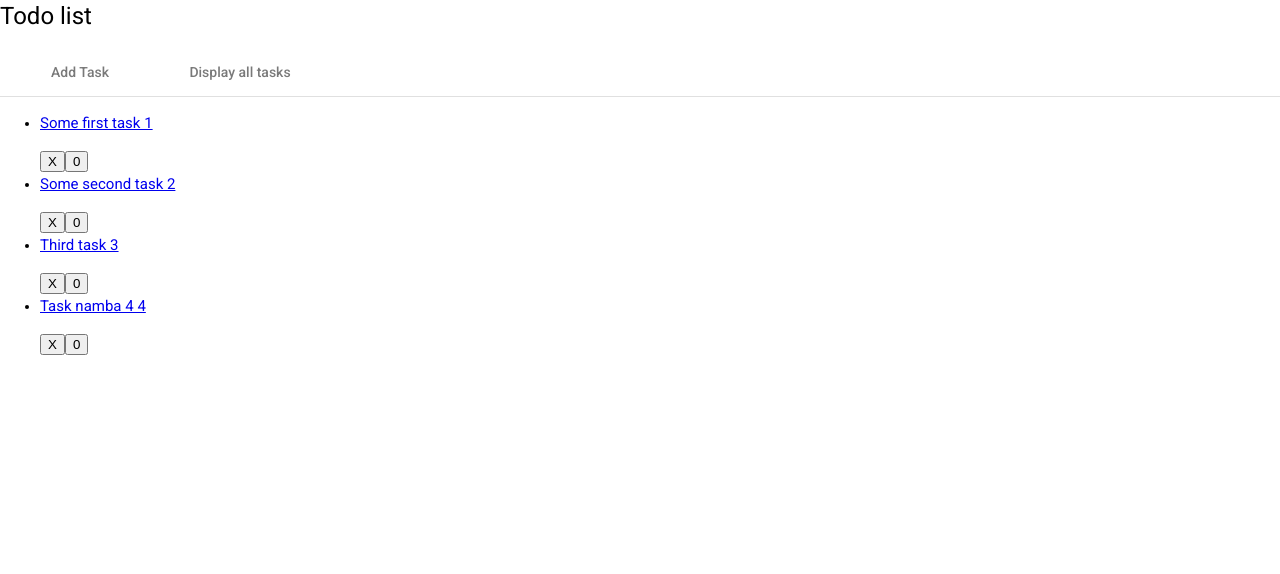
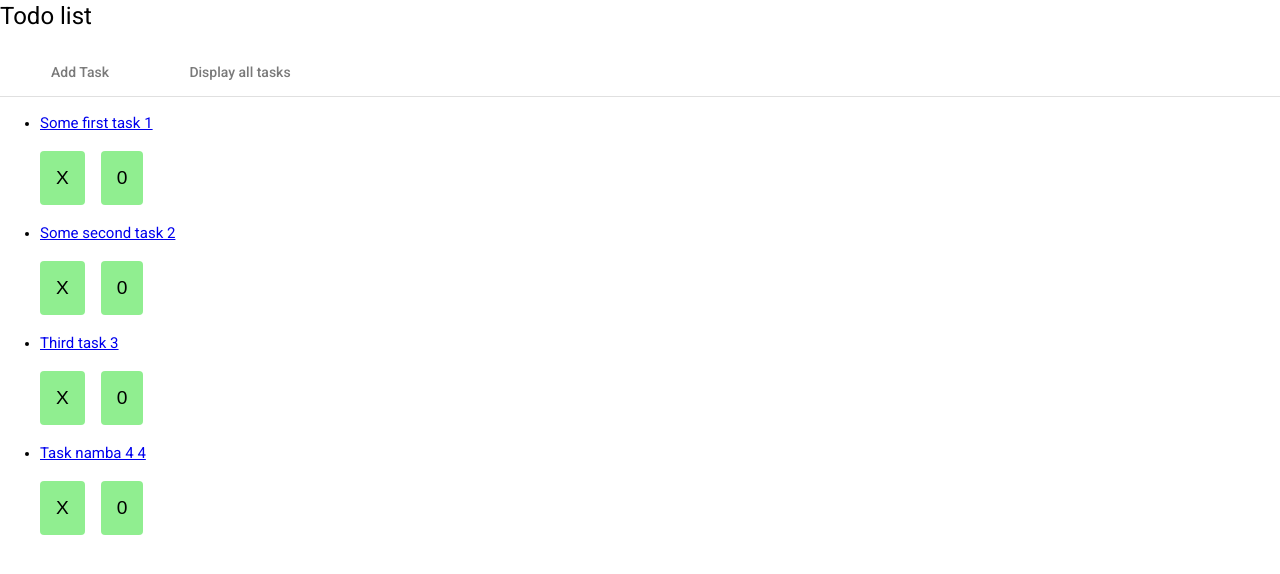
Before and after one commit to C0R1X/ToDo, an Angular app: page /tasks in a window 1280 px wide. Shown: the top 574 px of the page. Built offline with nearby package versions, Linux system fonts and the light colour scheme.

Commit message:
some css

```diff
--- a/src/styles.css
+++ b/src/styles.css
@@ -2,3 +2,23 @@
 
 html, body { height: 100%; }
 body { margin: 0; font-family: Roboto, "Helvetica Neue", sans-serif; }
+button {
+  background-color: lightgreen;
+  border: none;
+  border-radius: 4px;
+  cursor: pointer;
+  color: black;
+  font-size: 1.2rem;
+  padding: 1rem;
+  margin-right: 1rem;
+  margin-bottom: 1rem;
+}
+button:hover {
+  background-color: forestgreen;
+  color: white;
+}
+button:disabled {
+  background-color: #eee;
+  color: #aaa;
+  cursor: auto;
+}
```
